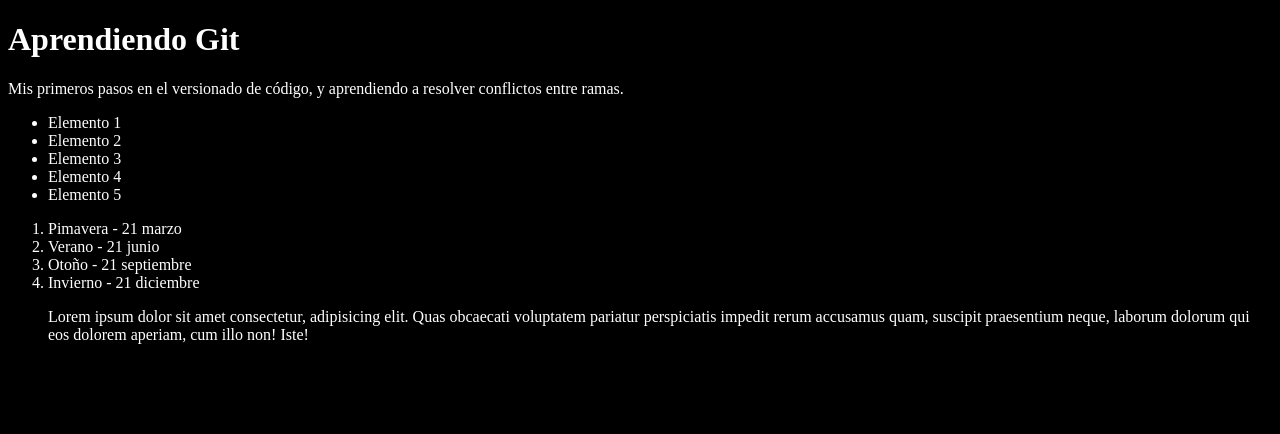
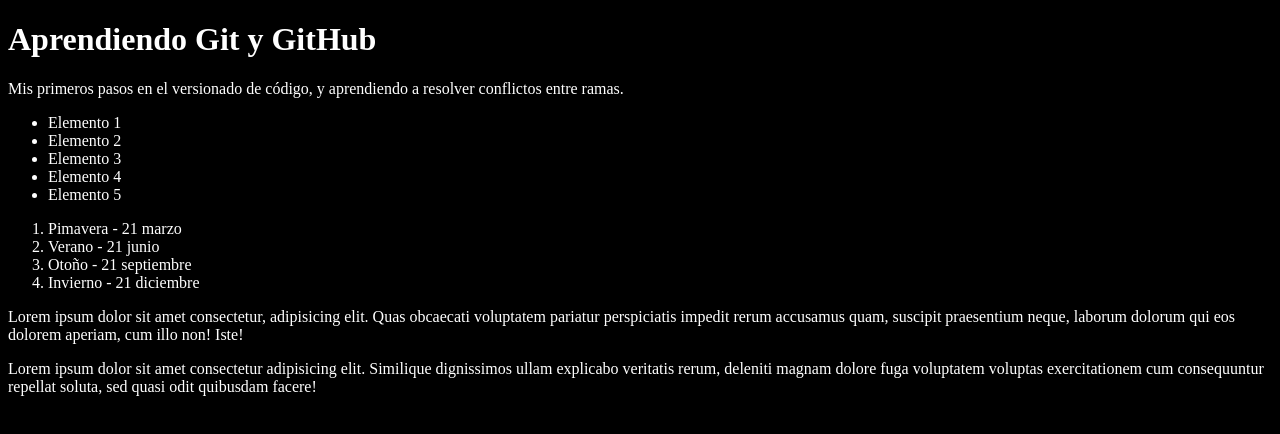
Before and after one commit to omar0369/curso-git, a plain HTML site: page index.html in a window 1280 px wide. Drawn offline with Linux system fonts and the light colour scheme; a script that the page names is missing.

Commit message:
Título del archivo html corregido

```diff
--- a/index.html
+++ b/index.html
@@ -7,7 +7,7 @@
   <title>Aprendiendo Git & GitHub</title>
 </head>
 <body>
-  <h1>Aprendiendo Git</h1>
+  <h1>Aprendiendo Git y GitHub</h1>
   <p>Mis primeros pasos en el versionado de código, y aprendiendo a resolver conflictos entre ramas.</p>
   <ul>
     <li>Elemento 1</li>
@@ -22,7 +22,8 @@
     <li>Otoño - 21 septiembre </li>
     <li>Invierno - 21 diciembre</li>
   </ol>
-  <ol>Lorem ipsum dolor sit amet consectetur, adipisicing elit. Quas obcaecati voluptatem pariatur perspiciatis impedit rerum accusamus quam, suscipit praesentium neque, laborum dolorum qui eos dolorem aperiam, cum illo non! Iste!</ol>
+  <p>Lorem ipsum dolor sit amet consectetur, adipisicing elit. Quas obcaecati voluptatem pariatur perspiciatis impedit rerum accusamus quam, suscipit praesentium neque, laborum dolorum qui eos dolorem aperiam, cum illo non! Iste!</p>
+  <p>Lorem ipsum dolor sit amet consectetur adipisicing elit. Similique dignissimos ullam explicabo veritatis rerum, deleniti magnam dolore fuga voluptatem voluptas exercitationem cum consequuntur repellat soluta, sed quasi odit quibusdam facere!</p>
   <script src="index.js"></script>
 </body>
 </html>
```
